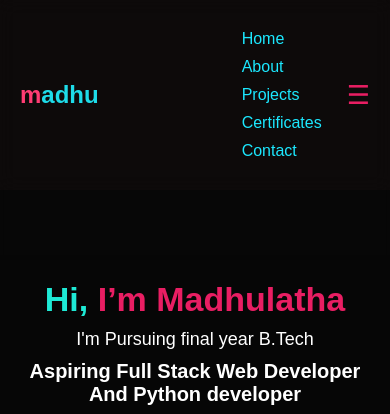
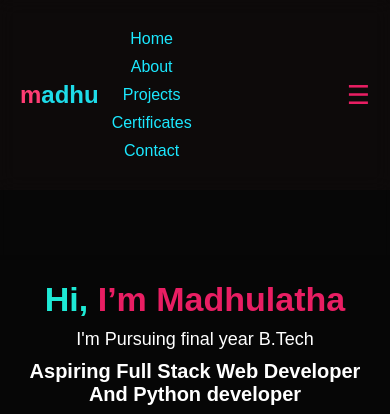
Before and after one commit to madhu-devp/myportfolio, a plain HTML site: page index.html in a window 390 px wide. Shown: the top 414 px of the page. Drawn offline with Linux system fonts and the light colour scheme.

Commit message:
Update style.css

```diff
--- a/style.css
+++ b/style.css
@@ -8,28 +8,55 @@ html {
   scroll-behavior: smooth;
 }
 
-/* Whole page cinematic load */
-body {
-  animation: cinematicLoad 0.7s ease-in-out;
+/* ==== MOBILE FIXES & HAMBURGER MENU ==== */
+@media (max-width: 768px) {
+
+  /* 1. Fix the overlay so it doesn't block scrolling */
+  body::before {
+    position: absolute !important;
+    height: 100% !important;
+  }
+
+  /* 2. Allow natural section height */
+  section {
+    min-height: auto !important;
+    padding-top: 100px !important; /* space for fixed header */
+  }
+
+  /* 3. Remove parallax/fixed background on mobile */
+  body {
+    background-attachment: scroll !important;
+  }
+
+  /* 4. Hamburger menu behavior */
+  .nav-links {
+    position: fixed !important;
+    top: 70px; /* adjust for navbar height */
+    left: 0;
+    width: 100%;
+    height: calc(100% - 70px);
+    background: rgba(0, 0, 0, 0.9);
+    flex-direction: column !important;
+    align-items: center !important;
+    justify-content: flex-start !important;
+    gap: 20px;
+    padding-top: 20px;
+    transform: translateX(-100%);
+    transition: transform 0.3s ease-in-out;
+  }
+
+  /* When menu is active */
+  .nav-links.active {
+    transform: translateX(0);
+  }
+
+  /* 5. Make sure footer stays visible */
+  .footer {
+    position: relative !important;
+  }
 }
 
-@keyframes cinematicLoad {
-  0% {
-    opacity: 0;
-    transform: scale(0.96);
-    filter: blur(2px);
-  }
-  50% {
-    opacity: 0.5;
-    transform: scale(0.98);
-    filter: blur(3px);
-  }
-  100% {
-    opacity: 1;
-    transform: scale(1);
-    filter: blur(0);
-  }
-}
+
 
 body {
   background: url("bg8.webp") no-repeat center center fixed;
@@ -50,11 +77,11 @@ body {
 /* Overlay to dim and blur the background image */
 body::before {
   content: '';
-  position: fixed;
+  position: absolute !important;
   top: 0;
   left: 0;
   width: 100%;
-  height: 100%;
+  height: 100% !important;
   backdrop-filter: blur(2px);
   z-index: -1;
 }
```
